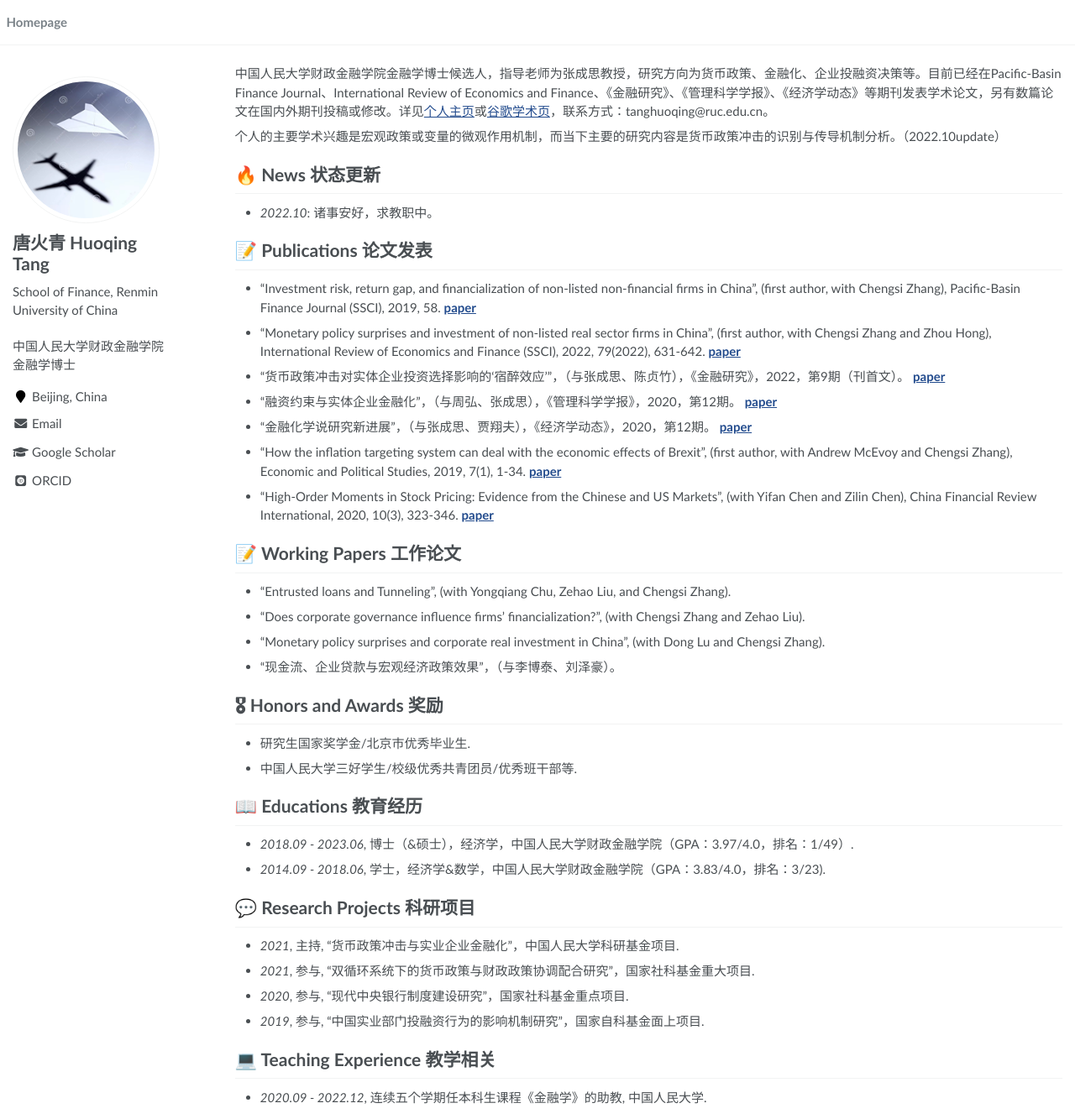
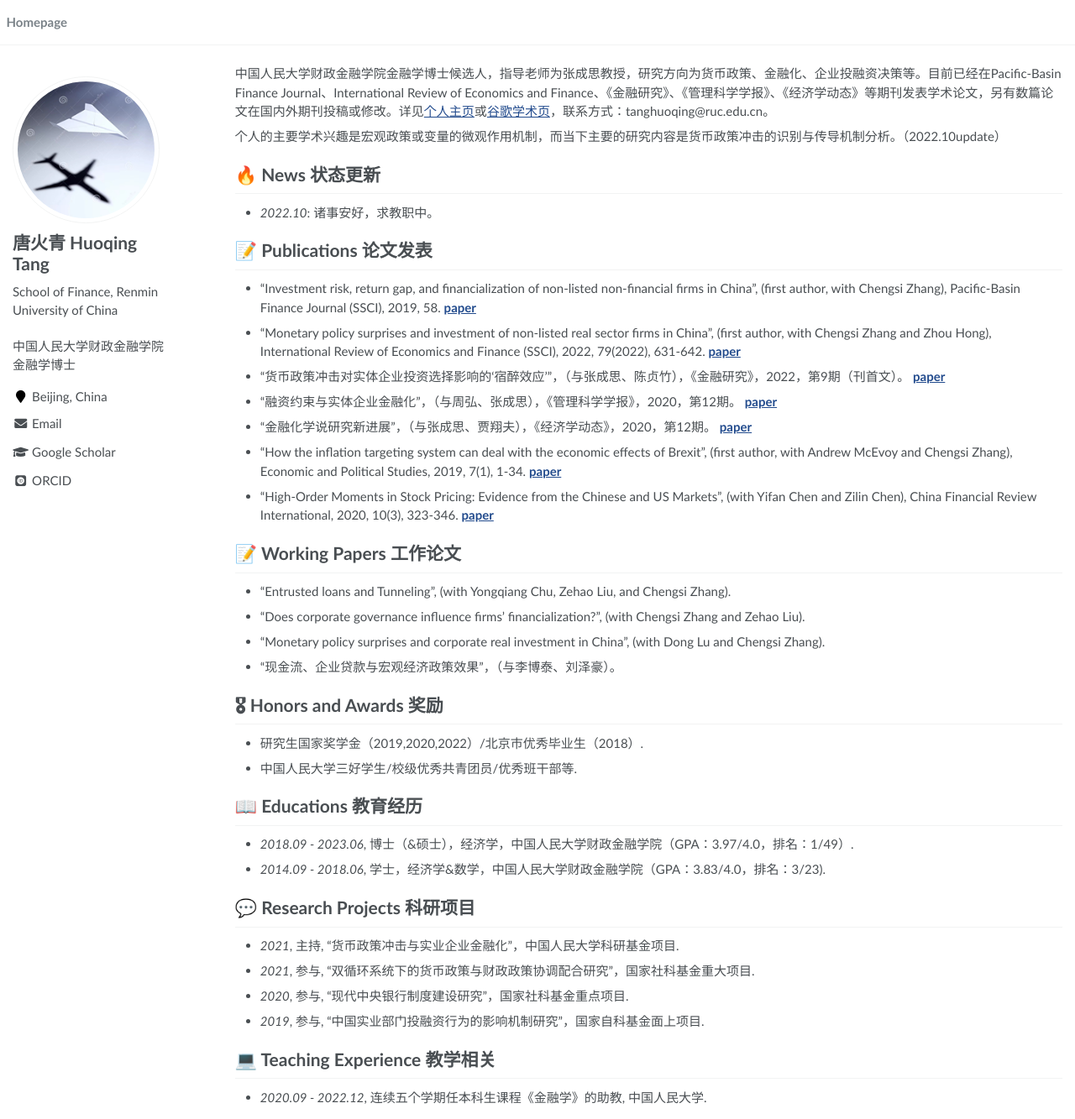
Before and after one commit to TangHuoqing/tanghq.github.io, a Jekyll site: the page built from _pages/about.md, in a window 1280 px wide and 1333 px high. Shown: the whole window at 84% size. Built offline with Jekyll 4.4.1, drawn with Linux system fonts in a browser that asks for light colours; some web fonts are replaced.

Commit message:
Update about.md

```diff
--- a/_pages/about.md
+++ b/_pages/about.md
@@ -51,7 +51,7 @@ redirect_from:
 - “现金流、企业贷款与宏观经济政策效果”，（与李博泰、刘泽豪）。
 
 # 🎖 Honors and Awards 奖励
-- 研究生国家奖学金/北京市优秀毕业生.
+- 研究生国家奖学金（2019,2020,2022）/北京市优秀毕业生（2018）.
 - 中国人民大学三好学生/校级优秀共青团员/优秀班干部等.
 
 # 📖 Educations 教育经历
```
